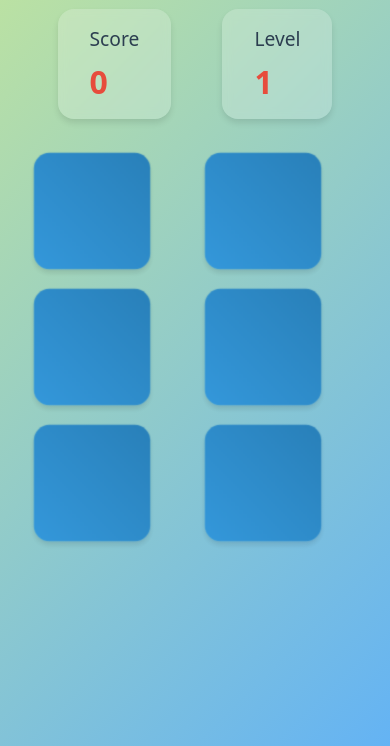
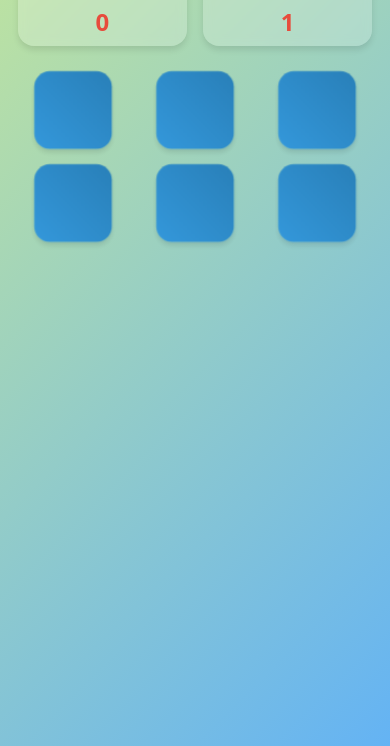
Before and after one commit to bitsnaps/kidsgarden, a plain HTML site: page MemoryShapes/index.html in a window 390 px wide. Shown: the part 98-844 px from the top of the page. Drawn offline with Linux system fonts and the light colour scheme.

Commit message:
fix: mobile design & improve images

```diff
--- a/MemoryShapes/index.html
+++ b/MemoryShapes/index.html
@@ -1,6 +1,7 @@
 <!DOCTYPE html>
 <html>
 <head>
+    <meta name="viewport" content="width=device-width, initial-scale=1.0">
     <title>Memory Shapes Game</title>
     <style>
         * {
@@ -13,58 +14,70 @@
             min-height: 100vh;
             background: linear-gradient(135deg, #c2e59c, #64b3f4);
             font-family: system-ui, -apple-system, sans-serif;
-            overflow: hidden;
+            overflow-x: hidden;
         }
 
         .game-container {
+            width: 95%;
             max-width: 1200px;
             margin: 0 auto;
-            padding: 2rem;
+            padding: 1rem;
         }
 
         .header {
             text-align: center;
-            margin-bottom: 2rem;
+            margin-bottom: 1.5rem;
             color: #2c3e50;
+        }
+
+        .header h1 {
+            font-size: clamp(1.5rem, 4vw, 2.5rem);
         }
 
         .score-board {
             display: flex;
             justify-content: space-around;
-            margin-bottom: 2rem;
+            margin-bottom: 1.5rem;
+            flex-wrap: wrap;
+            gap: 1rem;
         }
 
         .score-item {
             background: rgba(255, 255, 255, 0.2);
-            padding: 1rem 2rem;
+            padding: 0.8rem 1.5rem;
             border-radius: 1rem;
             backdrop-filter: blur(5px);
             box-shadow: 0 4px 6px rgba(0, 0, 0, 0.1);
+            flex: 1;
+            min-width: 120px;
+            max-width: 200px;
+            text-align: center;
         }
 
         .score-label {
-            font-size: 1.2rem;
+            font-size: clamp(1rem, 2vw, 1.2rem);
             color: #2c3e50;
             margin-bottom: 0.5rem;
         }
 
         .score-value {
-            font-size: 2rem;
+            font-size: clamp(1.5rem, 3vw, 2rem);
             font-weight: bold;
             color: #e74c3c;
         }
 
         .game-grid {
             display: grid;
-            grid-template-columns: repeat(auto-fit, minmax(100px, 1fr));
-            gap: 1rem;
+            grid-template-columns: repeat(auto-fit, minmax(80px, 1fr));
+            gap: 0.8rem;
             perspective: 1000px;
+            justify-items: center;
         }
 
         .card {
             position: relative;
-            height: 120px;
-            width: 120px;
+            height: clamp(80px, 20vw, 120px);
+            width: clamp(80px, 20vw, 120px);
             cursor: pointer;
             transform-style: preserve-3d;
             transform: scale(0.97);
@@ -111,22 +124,30 @@
             left: 50%;
             transform: translate(-50%, -50%);
             background: rgba(255, 255, 255, 0.9);
-            padding: 2rem;
+            padding: 1.5rem;
             border-radius: 1rem;
             text-align: center;
             box-shadow: 0 4px 6px rgba(0, 0, 0, 0.1);
             z-index: 100;
+            width: 90%;
+            max-width: 400px;
+        }
+
+        .message h2 {
+            font-size: clamp(1.2rem, 3vw, 1.8rem);
         }
 
         .btn {
             background: #2ecc71;
             color: white;
             border: none;
-            padding: 1rem 2rem;
+            padding: 0.8rem 1.5rem;
             border-radius: 0.5rem;
-            font-size: 1.2rem;
+            font-size: clamp(1rem, 2vw, 1.2rem);
             cursor: pointer;
             transition: transform 0.2s;
+            width: 100%;
+            max-width: 200px;
         }
 
         .btn:hover {
@@ -142,6 +163,20 @@
 
         .matched {
             animation: celebrate 0.5s ease-in-out;
+        }
+
+        @media (max-width: 480px) {
+            .game-container {
+                padding: 0.5rem;
+            }
+
+            .score-board {
+                flex-direction: row;
+            }
+
+            .score-item {
+                padding: 0.5rem 1rem;
+            }
         }
     </style>
 </head>
@@ -168,7 +203,7 @@
                      :class="{ flipped: card.isFlipped, matched: card.isMatched }"
                      @click="flipCard(index)">
                     <div class="card-face card-front">
-                        <svg class="shape" :style="{ fill: card.color }" v-html="card.shape"></svg>
+                        <img v-if="card.shape" :src="'../images/' + card.shape + '.svg'" class="shape" :style="{ fill: card.color }">
                     </div>
                     <div class="card-face card-back"></div>
                 </div>
@@ -196,16 +231,12 @@ const app = Vue.createApp({
         let canFlip = true;
 
         const shapes = [
-            '<circle cx="50%" cy="50%" r="40%"/>',
-            '<rect x="10%" y="10%" width="80%" height="80%"/>',
-            '<polygon points="50,10 90,90 10,90"/>',
-            '<ellipse cx="50%" cy="50%" rx="45%" ry="30%"/>',
-            '<path d="M20,20 L80,20 L50,80 Z"/>',
-            '<path d="M50,20 A30,30 0 1,1 50,80 A30,30 0 1,1 50,20"/>',
-            '<path d="M20,50 Q50,20 80,50 T80,80"/>',
-            '<path d="M30,20 H70 V70 H30 Z"/>',
-            '<polygon points="50,10 90,50 50,90 10,50"/>',
-            '<path d="M20,20 h60 a20,20 0 0 1 0,60 h-60 a20,20 0 0 1 0,-60"/>'
+            // fruits
+            'apple', 'banana', 'carrot', 'cherry', 'chicken', 'eggplant', 'garlic', 'lemon', 'orange', 'pear', 'potato', 'strawberry', 'watermelon',
+            // animals
+            'cat','dog','chicken','fish','ram',
+            // meats
+            'ram-meat', 'chicken-meat'
         ];
 
         const colors = [
@@ -292,6 +323,6 @@ const app = Vue.createApp({
         };
     }
 }).mount('#app');
-    </script>
+</script>
 </body>
 </html>
```
